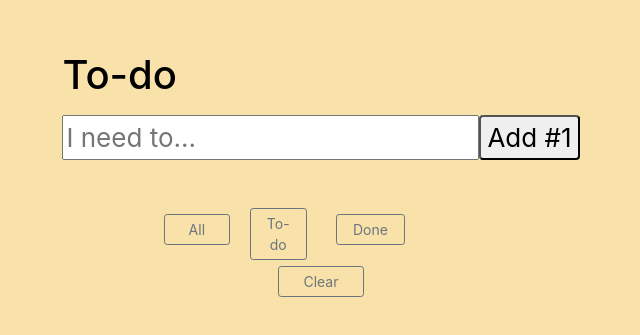
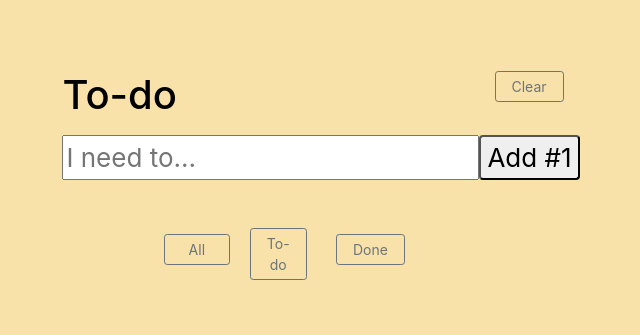
Before and after one commit to hayden-nesbit/to-do-list, a React (Create React App) app: page / in a window 1280 px wide. Shown: the part 225-560 px from the top of the page, without its empty margins (319-959 px from the left). Built offline with nearby package versions, Linux system fonts and the light colour scheme.

Commit message:
working view change

```diff
--- a/src/ToDoApp.js
+++ b/src/ToDoApp.js
@@ -13,6 +13,7 @@ class ToDoApp extends React.Component {
             text: '',
             view: 'all',
             inprogress: [],
+            title: 'To-do'
         };
         this.handleChange = this.handleChange.bind(this);
         this.handleSubmit = this.handleSubmit.bind(this);
@@ -33,7 +34,8 @@ class ToDoApp extends React.Component {
         }
         return (
             <div>
-                <h1 className="text-left">To-do</h1>
+                <button onClick={this.clearList} className="btn btn-sm btn-outline-secondary px-3 float-right mr-3">Clear</button>
+                <h1 className="text-left">{this.state.title}</h1>
                 <TodoList changedCheck={this.changedCheck} items={tmpItems} />
                 <form className="mb-5" onSubmit={this.handleSubmit}>
                     <input
@@ -46,41 +48,33 @@ class ToDoApp extends React.Component {
                         Add #{this.state.items.length + 1}
                     </button>
                 </form>
-                <div>
                 <Views updateView={this.setView}/>
-                <button onClick={this.clearList} className="btn btn-sm btn-outline-secondary px-4">Clear</button>
-                </div>
-
             </div>
         );
     }
 
-    //connect a function to my buttons that
-        // looks at the id of the button clicked
-        //change the view based on button id
-            //if the id is done, set the view to "done"
-            //if the id is inprogess, set the view to "inprogress"
-            //if the id is all, set the view to "all"
-    //set state with new view on each click
-
     setView(e) {
-        console.log(e)
         e.preventDefault();
 
         let tempView = 'all'
+        let tempTitle = 'To-do'
 
         if (e.target.id == "done") {
             tempView = "done"
+            tempTitle = "Done"
         }
-        if (e.target.id == "inprogress") {
+        else if (e.target.id == "inprogress") {
             tempView = "inprogress"
+            tempTitle = "To-do"
         }
-        if (e.target.id == "all") {
+        else if (e.target.id == "all") {
             tempView = "all"
+            tempTitle = "All items"
         }
 
         this.setState({
-            view: tempView
+            view: tempView,
+            title: tempTitle
         })
     }
 
@@ -141,7 +135,8 @@ class ToDoApp extends React.Component {
     clearList(e) {
         e.preventDefault();
         this.setState({
-            items: []
+            items: [],
+            done: []
         })
     }
 }
```
